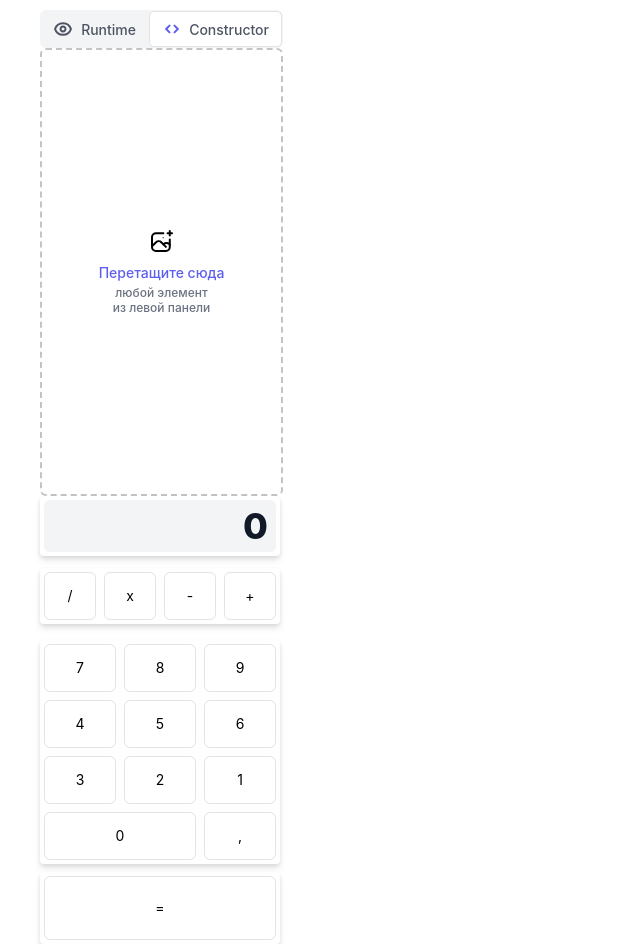
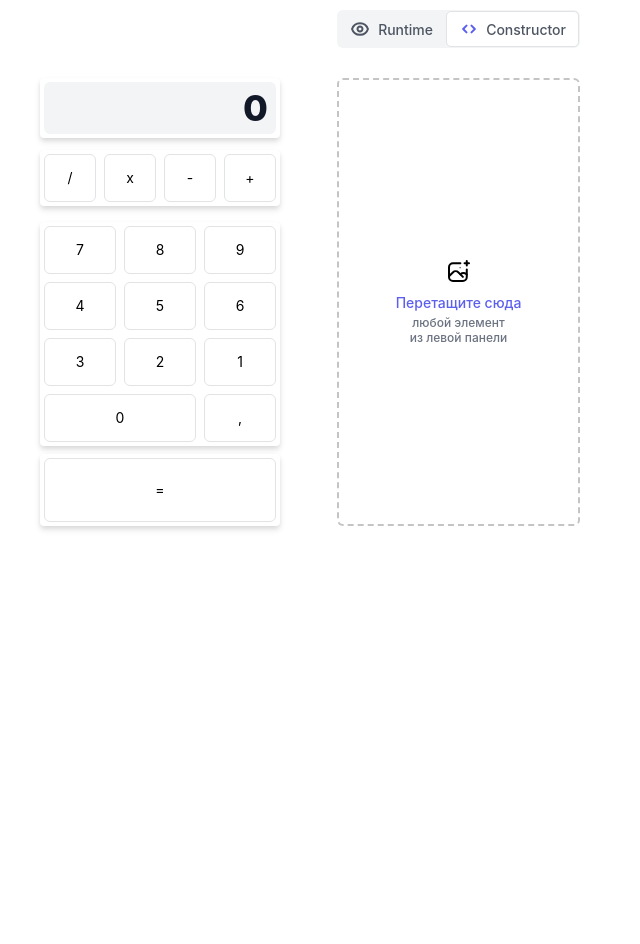
Before and after one commit to caH40/Calculator-for-Sendsay, a React (Create React App) app: page / in a window 1280 px wide. Shown: the whole page, without its empty margins (0-640 px from the left). After the commit the page ends 800 px from the top, so only its background shows below. Built offline with nearby package versions, Linux system fonts and the light colour scheme.

Commit message:
placing the blocks in their places

```diff
--- a/src/App.jsx
+++ b/src/App.jsx
@@ -8,9 +8,10 @@ const App = () => {
 	return (
 		<div className="container">
 			<div className="wrapper">
+				<div className="empty" />
 				<Switch />
+				<Sidebar />
 				<Canvas />
-				<Sidebar />
 			</div>
 		</div>
 	);
--- a/src/Components/Canvas/Canvas.module.css
+++ b/src/Components/Canvas/Canvas.module.css
@@ -3,7 +3,7 @@
 	flex-direction: column;
 	justify-content: center;
 	align-items: center;
-	width: 243px;
+	flex: 0 0 243px;
 	height: 448px;
 	left: 372px;
 	top: 106px;
@@ -20,7 +20,7 @@
 	color: #5d5fef;
 }
 .text__block {
-	max-width: 106px;
+	max-width: 100px;
 	font-size: 12px;
 	line-height: 15px;
 	text-align: center;
--- a/src/Components/Sidebar/Sidebar.module.css
+++ b/src/Components/Sidebar/Sidebar.module.css
@@ -1,3 +1,5 @@
 .wrapper {
 	position: relative;
+	flex: 0 0 240px;
+	height: 448px;
 }
--- a/src/Components/Switch/Switch.module.css
+++ b/src/Components/Switch/Switch.module.css
@@ -2,8 +2,7 @@
 	display: flex;
 	justify-content: space-between;
 	align-items: center;
-	max-width: 243px;
-	min-width: 220px;
+	flex: 0 0 243px;
 	height: 38px;
 	background: #f3f4f6;
 	border-radius: 6px;
--- a/src/css/App.css
+++ b/src/css/App.css
@@ -14,10 +14,16 @@ body {
 	line-height: 15px;
 	color: #000000;
 }
-
 .container {
 	max-width: 1220px;
 	width: 100%;
 	padding: 10px;
 	margin: 0 auto;
 }
+.wrapper {
+	display: flex;
+	flex-wrap: wrap;
+	justify-content: space-between;
+	gap: 30px 56px;
+	max-width: 540px;
+}
```
